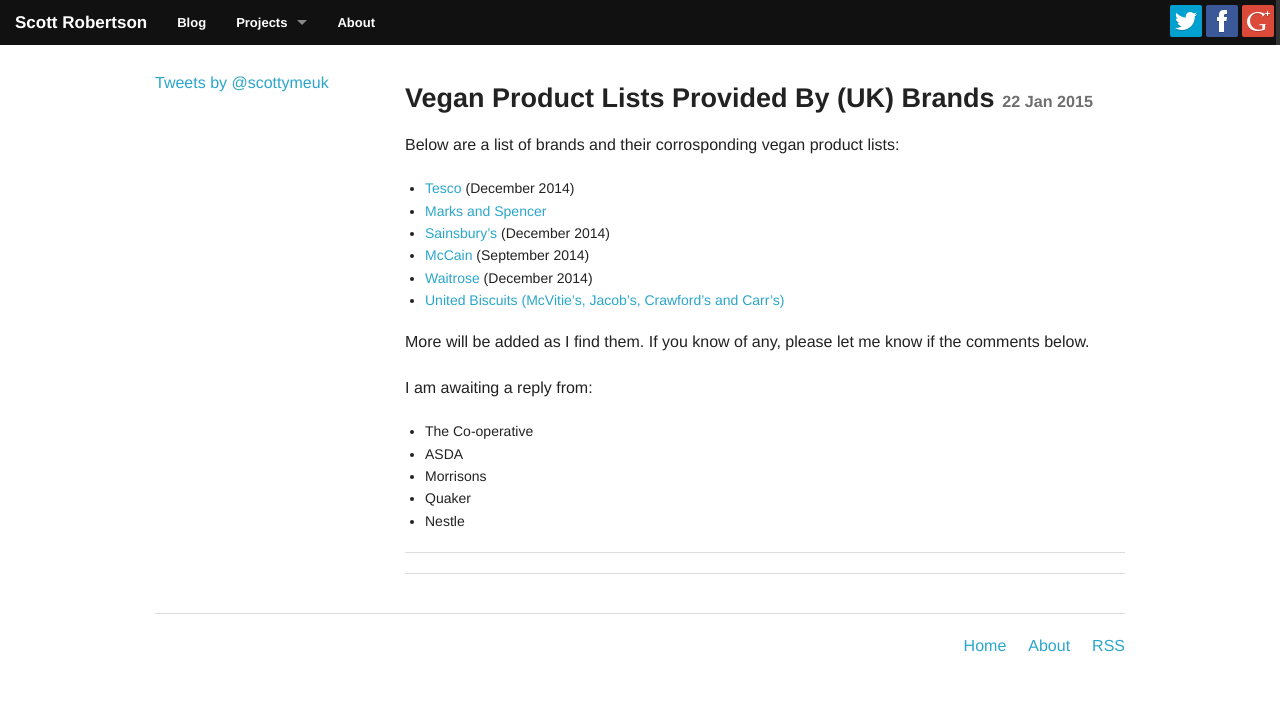
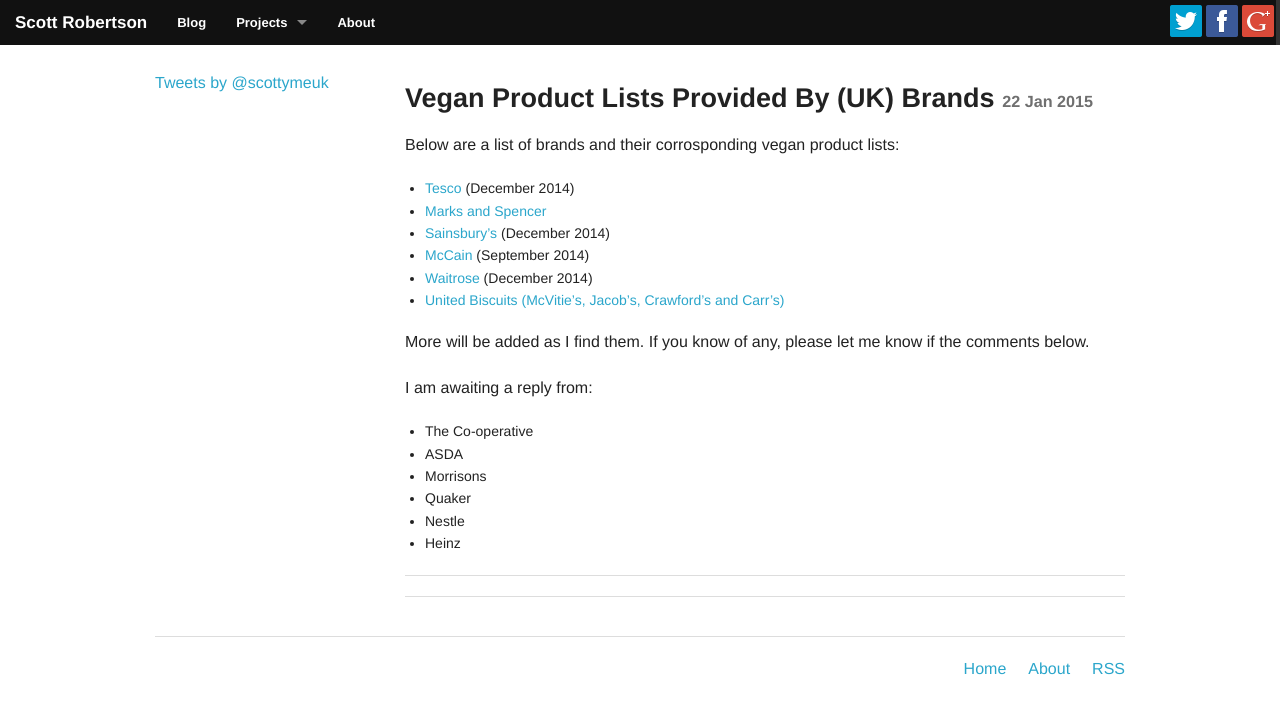
Before and after one commit to scottrobertson/scottrobertson.me, a Jekyll site: the page built from _posts/2015-01-22-uk-brands-vegan-lists.markdown, in a window 1280 px wide. Shown: the top 714 px of the page. Built offline with Jekyll 4.4.1, drawn with Linux system fonts in a browser that asks for light colours; nearby versions of some CDN libraries; Markdown is read by kramdown in place of the engine named in the settings; comment, search, counter and statistics services are not loaded.

Commit message:
Waiting for heinz

```diff
--- a/_posts/2015-01-22-uk-brands-vegan-lists.markdown
+++ b/_posts/2015-01-22-uk-brands-vegan-lists.markdown
@@ -23,3 +23,4 @@
 - Morrisons
 - Quaker
 - Nestle
+- Heinz
```
